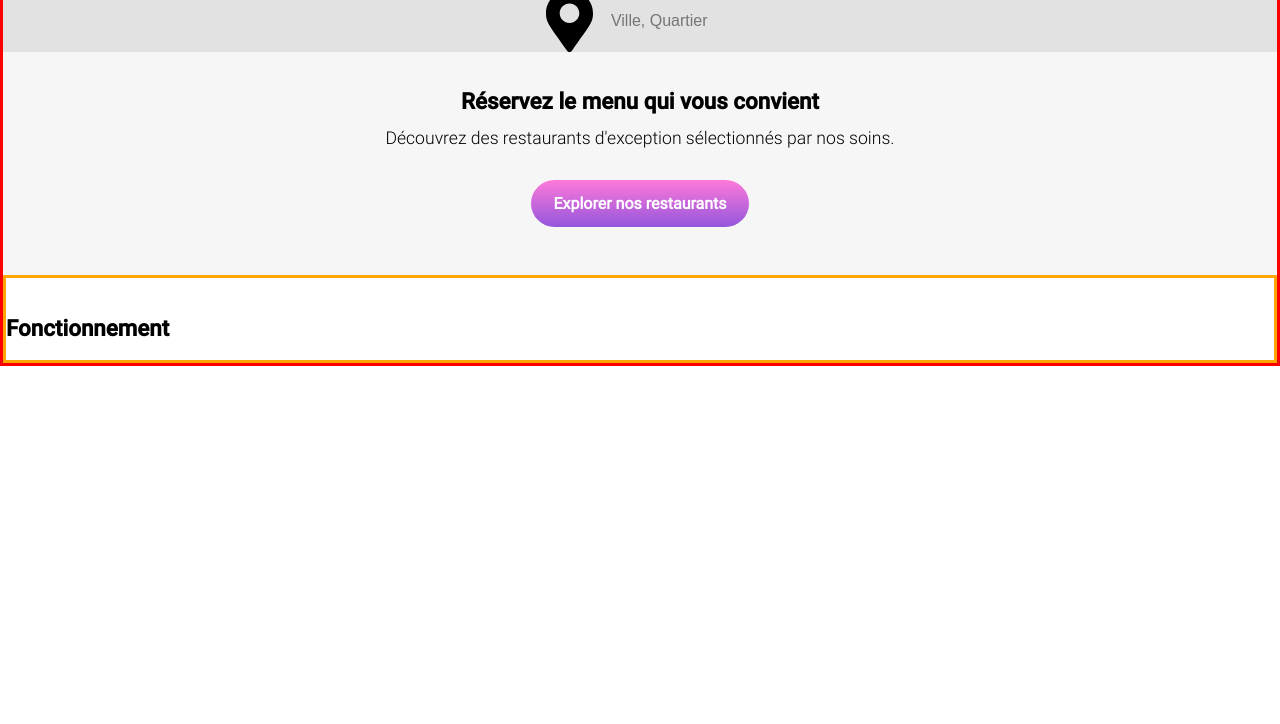
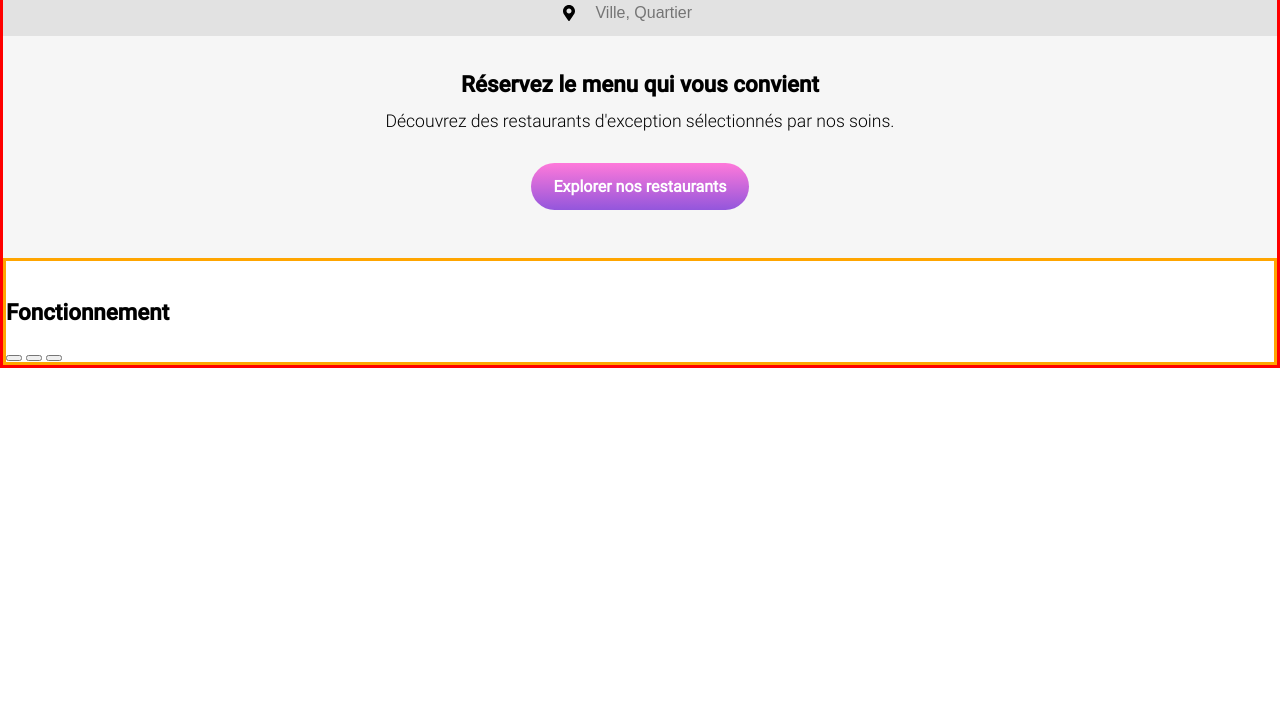
Before and after one commit to toops61/StephaneMaulave_3_23042021, a website: page index.html in a window 1280 px wide. Shown: the part 76-800 px from the top of the page. Drawn offline with Linux system fonts and the light colour scheme.

Commit message:
changements section2

```diff
--- a/index.html
+++ b/index.html
@@ -24,9 +24,20 @@
             <h2>Explorer nos restaurants</h2>
         </button>
     </section>
-    <article class="fonctionnement">
+    <section class="fonctionnement">
         <h1>Fonctionnement</h1>
-    </article>
+        <nav>
+            <button>
+
+            </button>
+            <button>
+
+            </button>
+            <button>
+
+            </button>
+        </nav>
+    </section>
    </div>
 </body>
 </html>
--- a/sass/Pages/_about.scss
+++ b/sass/Pages/_about.scss
@@ -4,14 +4,14 @@
     background-color: $fifth-color;
     padding-left: 8%;
     img {
-        width: 4%;
-        height: 100%;
+        width: 1rem;
+        height: 1rem;
         align-self: center;
     }
     &-place {
         background-color: $fifth-color;
         border: none;
-        margin: .5rem 1rem;
+        margin: .8rem 1rem;
     }
 }
 
```
Also changed, not shown: public/css/style.css.
